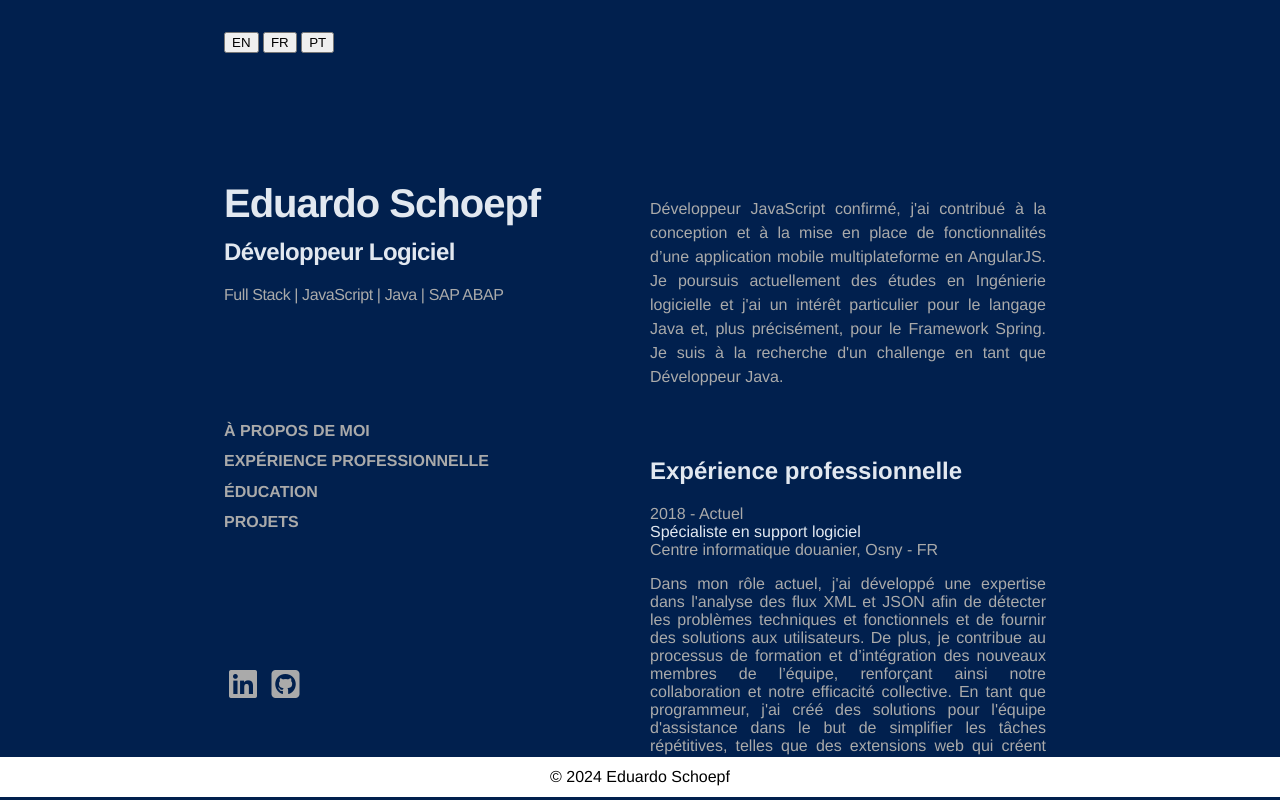
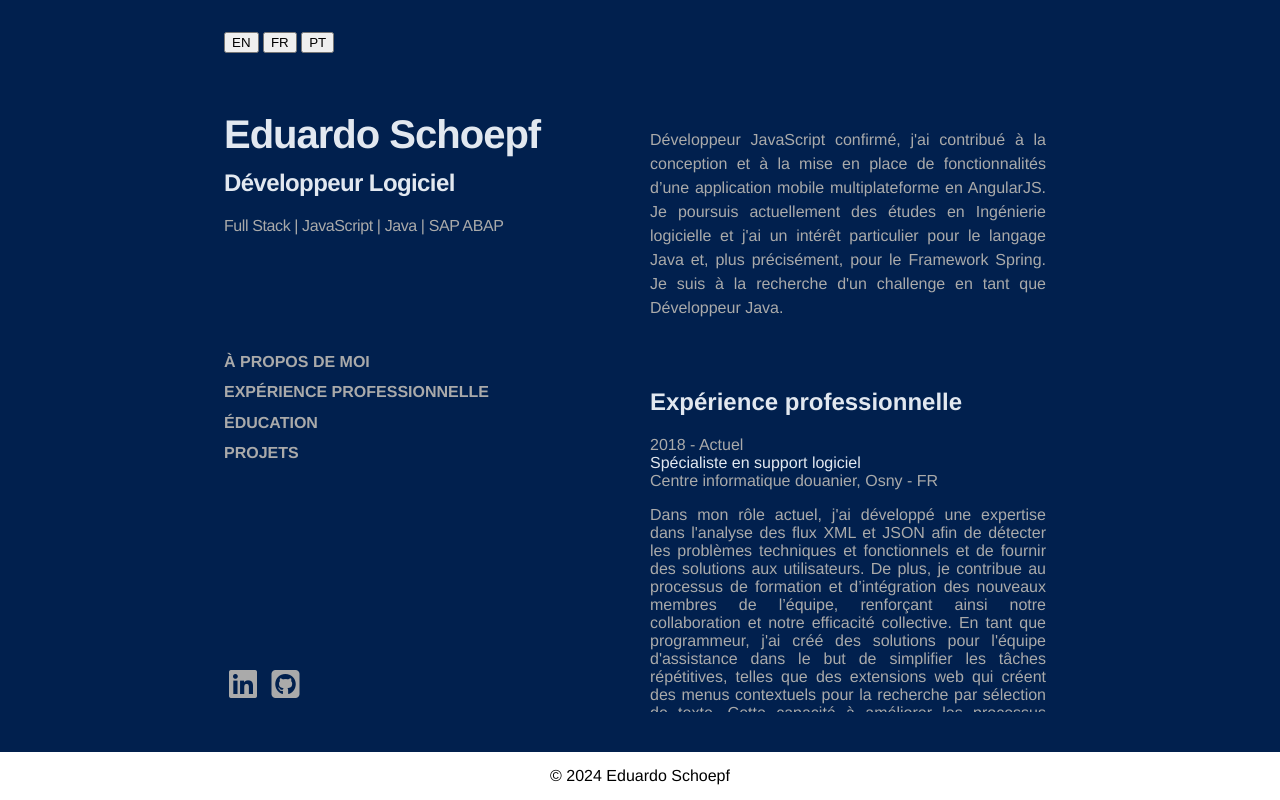
Before and after one commit to eduardoschoepf83/portofolio, a website: page index.html in a window 1280 px wide. Drawn offline with Linux system fonts and the light colour scheme.

Commit message:
UPDATE the project display style sheet

```diff
--- a/styles/footer.css
+++ b/styles/footer.css
@@ -1,5 +1,5 @@
 footer {
-    height: 5vh;
+    height: 6vh;
     background-color: white;
     display: flex;
     justify-content: center;
--- a/styles/layout.css
+++ b/styles/layout.css
@@ -1,10 +1,11 @@
 .container {
     display: flex;
     overflow: hidden;
-    height: 84vh;
+    height: 80vh;
     margin: 0 14rem 0 14rem;
 }
 
 .language-options-btns {
     margin: 2rem 2rem 2rem 14rem;
+    height: 6vh;
 }
--- a/styles/main.css
+++ b/styles/main.css
@@ -2,7 +2,6 @@
     flex: 1;
     box-sizing: border-box;
     overflow-y: auto;
-    margin: 6rem 0 6rem 0;
     text-align: justify;
     height: 75vh;
 }
@@ -73,7 +72,6 @@ a:hover img {
     color: #fff;
     background-color: #F97300;
     padding: 10px;
-
 }
 
 .badge-description {
--- a/styles/media-queries.css
+++ b/styles/media-queries.css
@@ -12,6 +12,7 @@
 
   .language-options-btns {
     margin: 1rem 1rem 1rem 5rem;
+    height: 20VH;
   }
 
   .header,
--- a/styles/nav.css
+++ b/styles/nav.css
@@ -1,7 +1,6 @@
 .nav-container {
     flex: 1;
     box-sizing: border-box;
-    padding: 6rem 0 6rem 0;
 }
 
 .personal-info {
```
